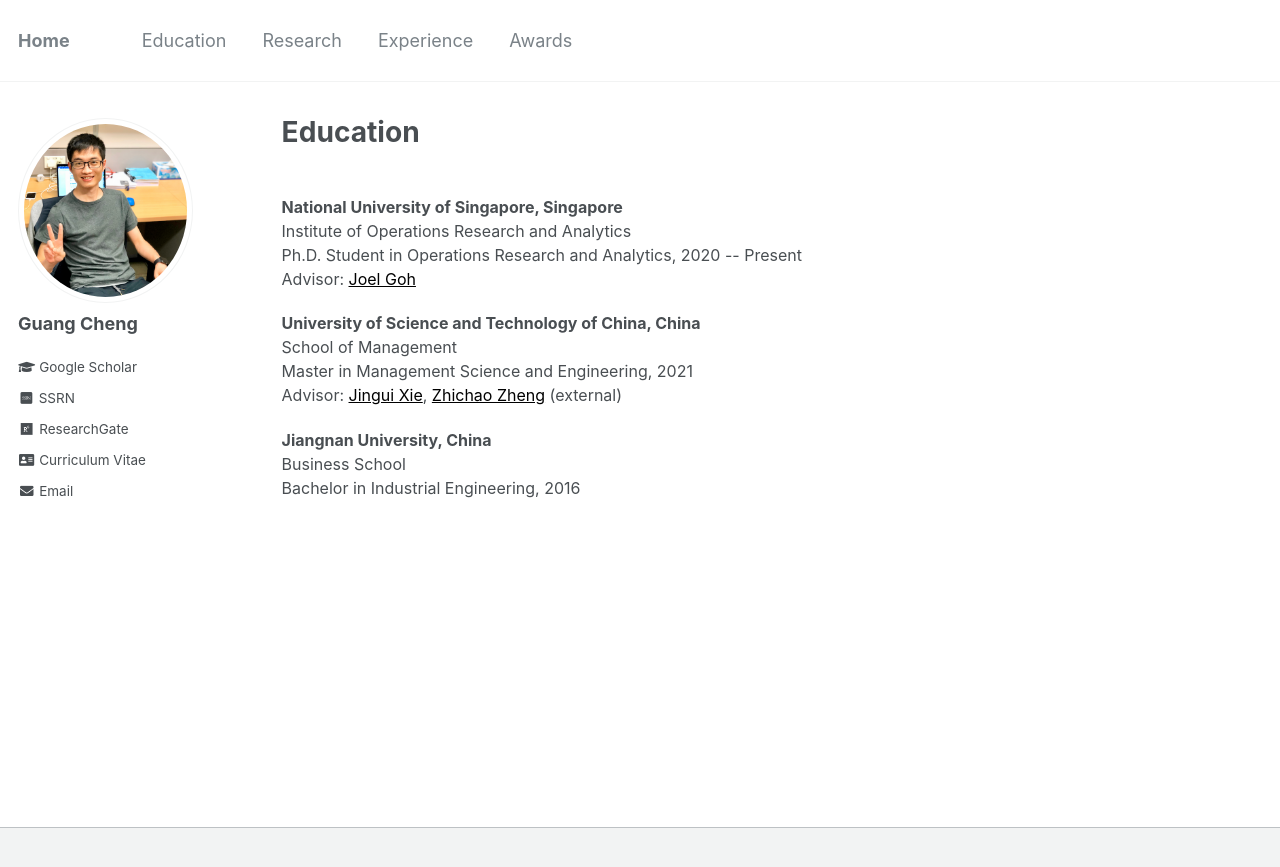
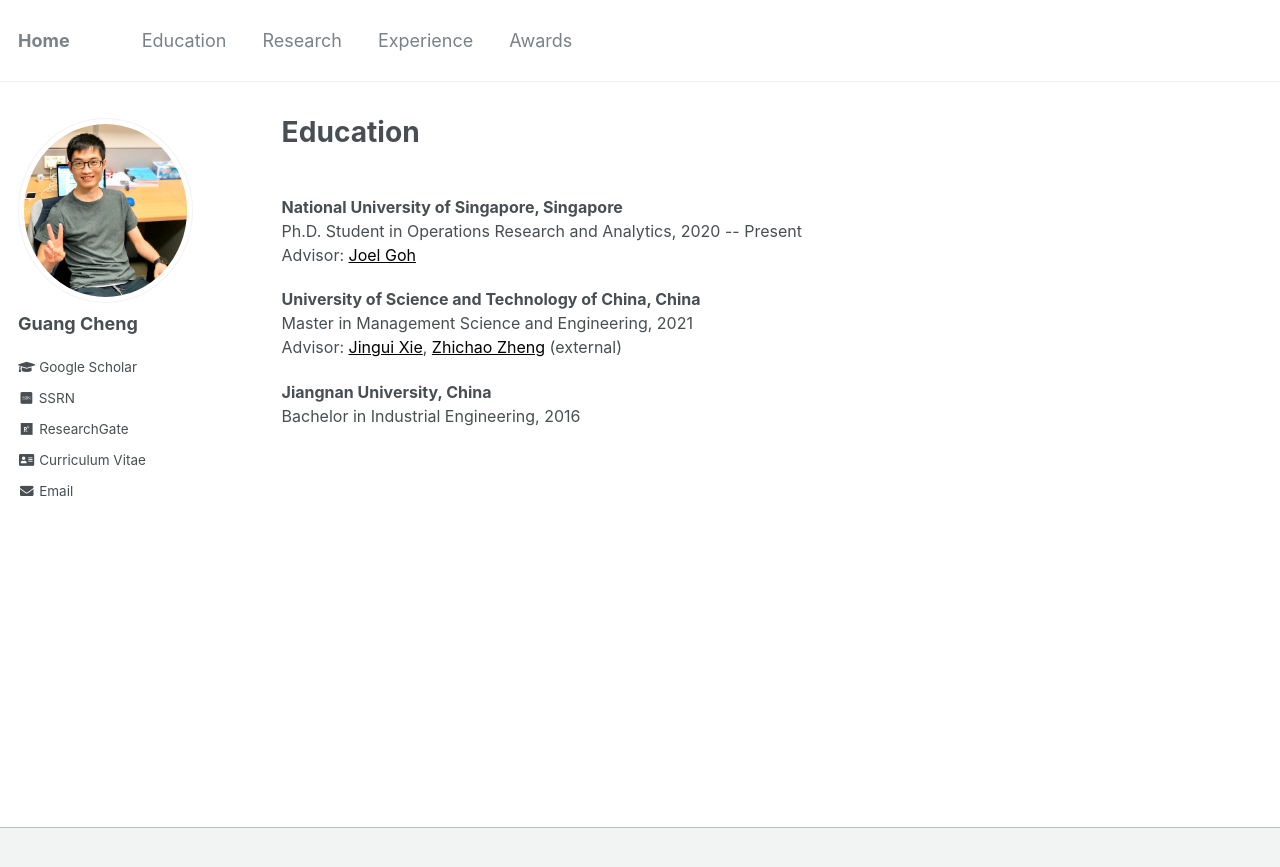
Before and after one commit to gcheng-nus/gcheng-nus.github.io, a Jekyll site: the page built from _pages/education.md, in a window 1280 px wide. Shown: the top 867 px of the page. Built offline with Jekyll 4.4.1, drawn with Linux system fonts in a browser that asks for light colours; some web fonts are replaced.

Commit message:
update education

```diff
--- a/_pages/education.md
+++ b/_pages/education.md
@@ -7,20 +7,17 @@
 <br>
 <p style="font-size: 16px; margin-top: -1em;">
 	<b>National University of Singapore, Singapore</b><br>
-	Institute of Operations Research and Analytics<br>
 	Ph.D. Student in Operations Research and Analytics, 2020 -- Present<br>
 	Advisor: <a href="https://www.joelgoh.net/" target="_blank" style="color: black">Joel Goh</a>
 </p>
 
 <p style="font-size: 16px;">
 	<b>University of Science and Technology of China, China</b><br>
-	School of Management  <br>
 	Master in Management Science and Engineering, 2021  <br>
 	Advisor: <a href="https://www.wi.tum.de/tum-campus-heilbronn/center-for-digital-transformation/prof-dr-xie/" target="_blank" style="color: black">Jingui Xie</a>,  <a href="https://sites.google.com/site/zhengzhichao1985/home" target="_blank" style="color: black">Zhichao Zheng</a> (external)
 </p>
 
 <p style="font-size: 16px;">
 	<b>Jiangnan University, China</b><br>
-	Business School  <br>
 	Bachelor in Industrial Engineering, 2016
 </p>
```
